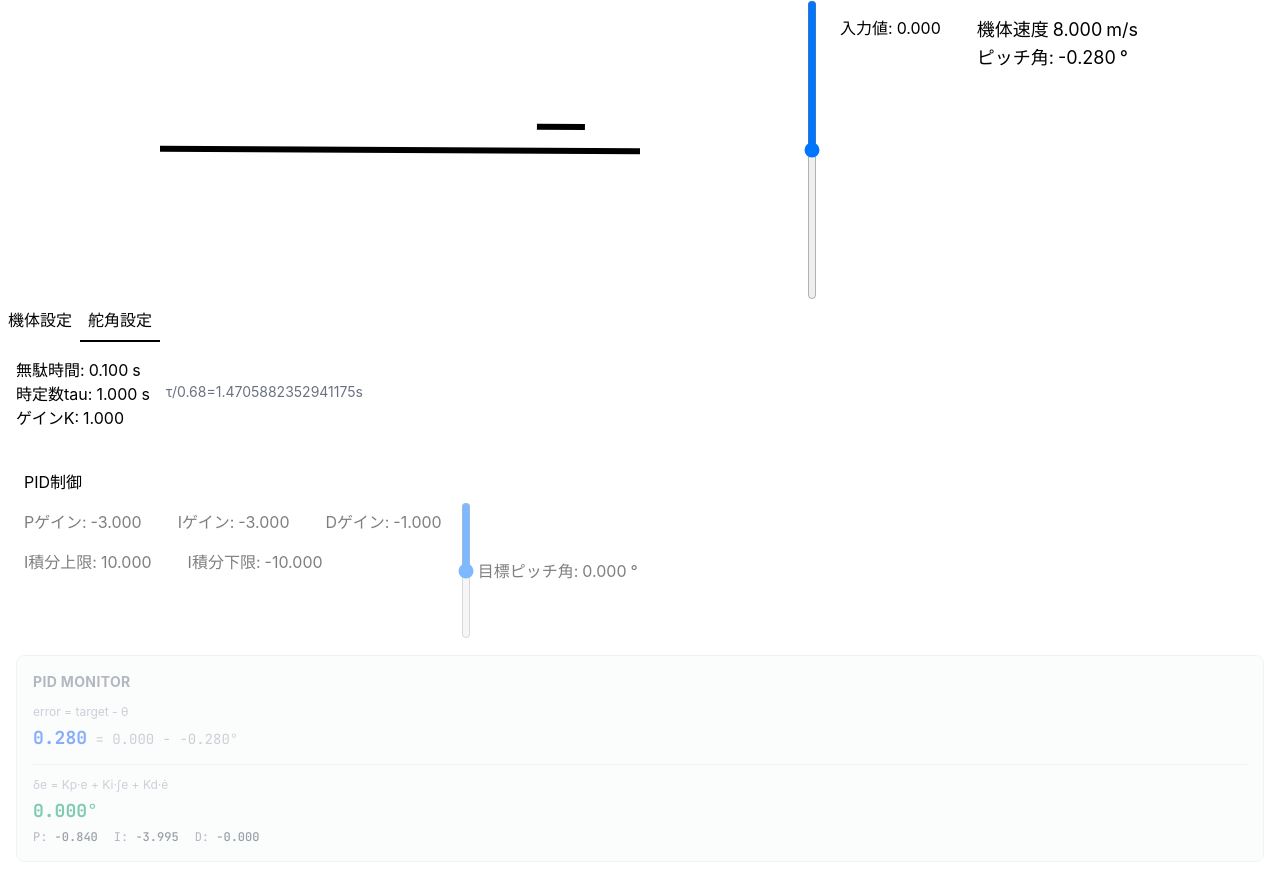
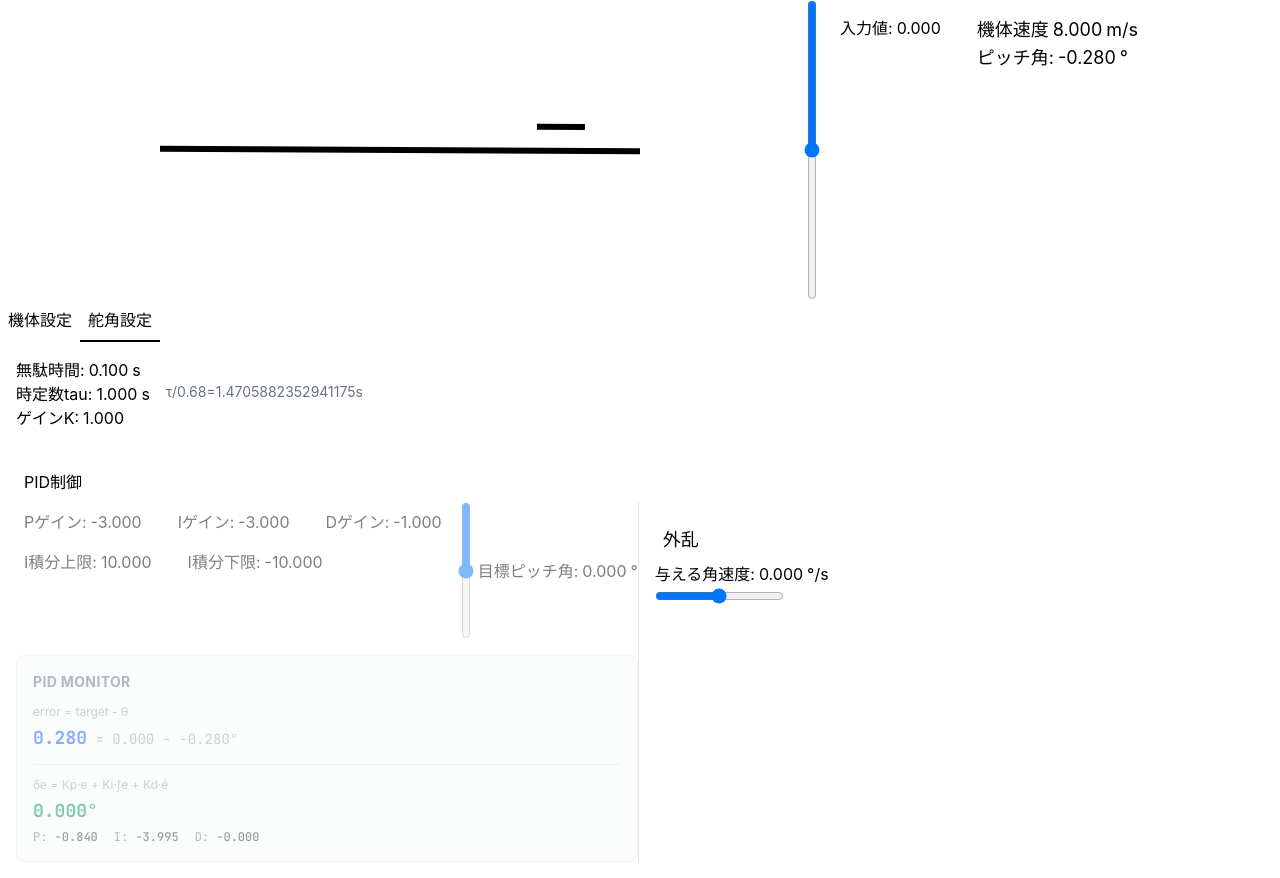
Before and after one commit to ponzu-4C9/react-physics-lab, a React (Vite) app: page / in a window 1280 px wide. Built offline with nearby package versions, Linux system fonts and the light colour scheme.

Commit message:
外乱機能を追加。角速度を加算する感じ

```diff
--- a/src/App.tsx
+++ b/src/App.tsx
@@ -51,7 +51,10 @@ export default function App() {
     tau: 1,
     K: 1,
     delta_eDot: 0,
-    pre_delta_e: 0
+    pre_delta_e: 0,
+
+    //外乱
+    gust: 0,
 
   });
   const p = pitchParam.current;
@@ -188,6 +191,7 @@ export default function App() {
         <div className='flex'>
           <button className='p-2 shadow' onClick={() => { p.usePID = !p.usePID; }}>PID制御</button>
         </div>
+        <div className = "flex">
           <div className={`${p.usePID ? '' : 'pointer-events-none opacity-50'}`}>
             <div className='flex'>
               <div>
@@ -236,6 +240,18 @@ export default function App() {
               </div>
             </div>
           </div>
+          <div className='p-4 border-l border-gray-200 ' >
+            <button className='p-2 shadow text-lg' onClick={() => {
+              p.thetaDot += p.gust;
+            }}>外乱</button>
+            <div className='flex'>
+              <div>
+                <EditableTxt def="与える角速度:" nowvalue={p.gust} onCommit={(v) => { p.gust = v }} unit="°/s" />
+                <input type="range" min="-10" max="10" defaultValue="0" step="any" onChange={(e) => { p.gust = Number(e.target.value) }} />
+              </div>
+            </div>
+          </div>
+        </div>
       </div>
     </div>
   )
```
Lines whose indentation alone changed are shown as unchanged.
